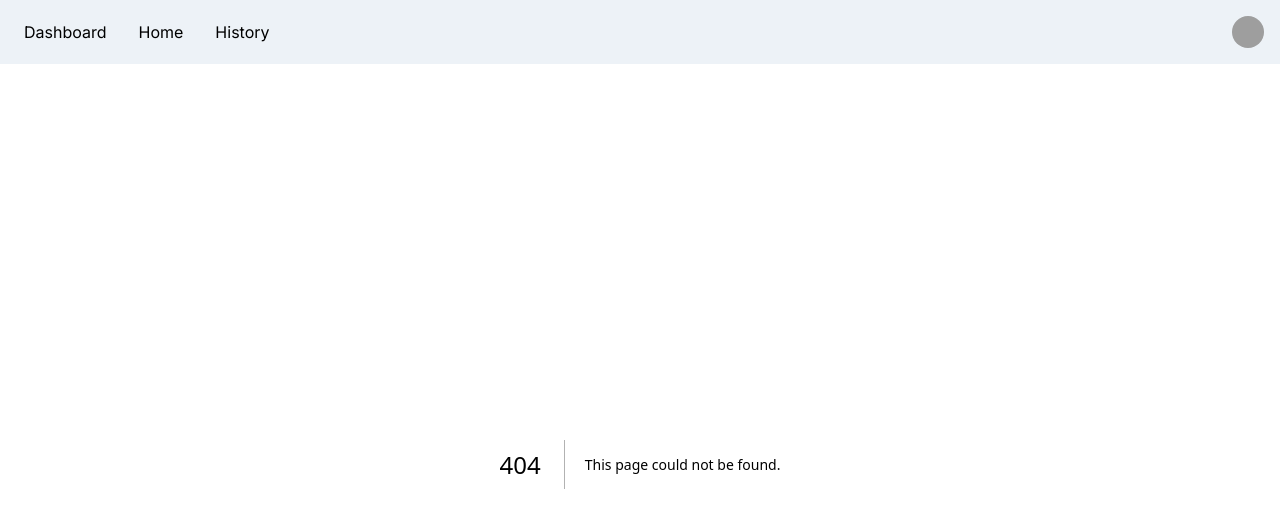
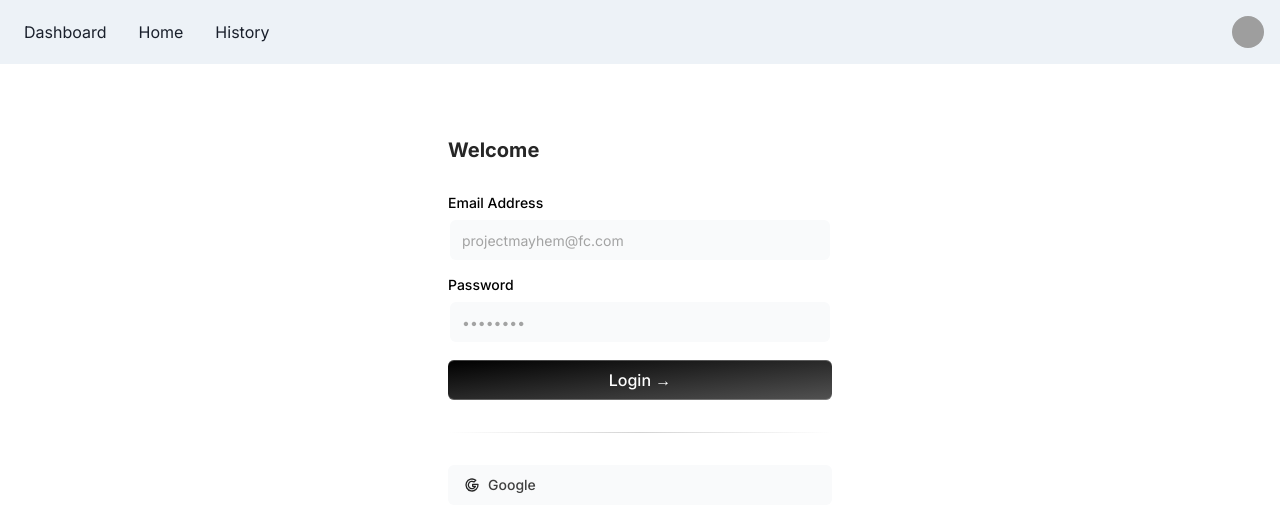
Before and after one commit to CHOKHANIYASH/ImageTagger, a Next.js app in the folder frontend/: page /login in a window 1280 px wide. Before the commit this address had no page. Shown: the top 532 px of the page. Built offline with nearby package versions, Linux system fonts and the light colour scheme; grey boxes are pictures that could not be loaded.

Commit message:
feat: login page

```diff
--- /dev/null
+++ b/frontend/src/app/login/page.jsx
@@ -0,0 +1,74 @@
+"use client";
+import React from "react";
+import { Label } from "../../components/ui/label";
+import { Input } from "../../components/ui/input";
+import { cn } from "../../utils/cn";
+import {
+  IconBrandGoogle,
+} from "@tabler/icons-react";
+
+export default function Login() {
+  const handleSubmit = (e) => {
+    e.preventDefault();
+    console.log("Form submitted");
+  };
+  return (
+    <div className="max-w-md p-4 m-10 mx-auto bg-white md:w-full max-md:m-5 rounded-2xl md:p-8 shadow-input">
+      <h2 className="text-xl font-bold text-neutral-800">
+        Welcome
+      </h2>
+      <form className="my-8" onSubmit={handleSubmit}>
+        <LabelInputContainer className="mb-4">
+          <Label htmlFor="email">Email Address</Label>
+          <Input id="email" placeholder="projectmayhem@fc.com" type="email" />
+        </LabelInputContainer>
+        <LabelInputContainer className="mb-4">
+          <Label htmlFor="password">Password</Label>
+          <Input id="password" placeholder="••••••••" type="password" />
+        </LabelInputContainer>
+        <button
+          className="bg-gradient-to-br relative group/btn from-black  to-neutral-600 block d w-full text-white rounded-md h-10 font-medium shadow-[0px_1px_0px_0px_#ffffff40_inset,0px_-1px_0px_0px_#ffffff40_inset]"
+          type="submit"
+        >
+          Login &rarr;
+          <BottomGradient />
+        </button>
+
+        <div className="bg-gradient-to-r from-transparent via-neutral-300  to-transparent my-8 h-[1px] w-full" />
+
+        <div className="flex flex-col space-y-4">
+          <button
+            className="relative flex items-center justify-start w-full h-10 px-4 space-x-2 font-medium text-black rounded-md group/btn shadow-input bg-gray-50"
+            type="submit"
+          >
+            <IconBrandGoogle className="w-4 h-4 text-neutral-800" />
+            <span className="text-sm text-neutral-700">
+              Google
+            </span>
+            <BottomGradient />
+          </button>
+        </div>
+      </form>
+    </div>
+  );
+}
+
+const BottomGradient = () => {
+  return (
+    <>
+      <span className="absolute inset-x-0 block w-full h-px transition duration-500 opacity-0 group-hover/btn:opacity-100 -bottom-px bg-gradient-to-r from-transparent via-cyan-500 to-transparent" />
+      <span className="absolute block w-1/2 h-px mx-auto transition duration-500 opacity-0 group-hover/btn:opacity-100 blur-sm -bottom-px inset-x-10 bg-gradient-to-r from-transparent via-indigo-500 to-transparent" />
+    </>
+  );
+};
+
+const LabelInputContainer = ({
+  children,
+  className,
+}) => {
+  return (
+    <div className={cn("flex flex-col space-y-2 w-full", className)}>
+      {children}
+    </div>
+  );
+};
--- /dev/null
+++ b/frontend/src/components/ui/input.jsx
@@ -0,0 +1,57 @@
+"use client";
+import * as React from "react";
+import { cn } from "@/utils/cn";
+import { useMotionTemplate, useMotionValue, motion } from "framer-motion";
+
+
+const Input = React.forwardRef(
+  ({ className, type, ...props }, ref) => {
+    const radius = 100; // change this to increase the rdaius of the hover effect
+    const [visible, setVisible] = React.useState(false);
+
+    let mouseX = useMotionValue(0);
+    let mouseY = useMotionValue(0);
+
+    function handleMouseMove({ currentTarget, clientX, clientY }) {
+      let { left, top } = currentTarget.getBoundingClientRect();
+
+      mouseX.set(clientX - left);
+      mouseY.set(clientY - top);
+    }
+    return (
+      <motion.div
+        style={{
+          background: useMotionTemplate`
+        radial-gradient(
+          ${visible ? radius + "px" : "0px"} circle at ${mouseX}px ${mouseY}px,
+          var(--blue-500),
+          transparent 80%
+        )
+      `,
+        }}
+        onMouseMove={handleMouseMove}
+        onMouseEnter={() => setVisible(true)}
+        onMouseLeave={() => setVisible(false)}
+        className="p-[2px] rounded-lg transition duration-300 group/input"
+      >
+        <input
+          type={type}
+          className={cn(
+            `flex h-10 w-full border-none bg-gray-50 text-black shadow-input rounded-md px-3 py-2 text-sm  file:border-0 file:bg-transparent
+          file:text-sm file:font-medium placeholder:text-neutral-400
+          focus-visible:outline-none focus-visible:ring-[2px]  focus-visible:ring-neutral-400
+           disabled:cursor-not-allowed disabled:opacity-50
+           group-hover/input:shadow-none transition duration-400
+           `,
+            className
+          )}
+          ref={ref}
+          {...props}
+        />
+      </motion.div>
+    );
+  }
+);
+Input.displayName = "Input";
+
+export { Input };
--- /dev/null
+++ b/frontend/src/components/ui/label.jsx
@@ -0,0 +1,19 @@
+"use client";
+import React from "react";
+import * as LabelPrimitive from "@radix-ui/react-label";
+
+import { cn } from "@/utils/cn";
+
+const Label = React.forwardRef((props, ref) => (
+  <LabelPrimitive.Root
+    ref={ref}
+    className={cn(
+      "text-sm font-medium text-black  leading-none peer-disabled:cursor-not-allowed peer-disabled:opacity-70",
+      props.className
+    )}
+    {...props}
+  />
+));
+Label.displayName = LabelPrimitive.Root.displayName;
+
+export { Label };
--- /dev/null
+++ b/frontend/src/utils/cn.jsx
@@ -0,0 +1,6 @@
+import { ClassValue, clsx } from "clsx";
+import { twMerge } from "tailwind-merge";
+
+export function cn(...inputs) {
+  return twMerge(clsx(inputs));
+}
```
